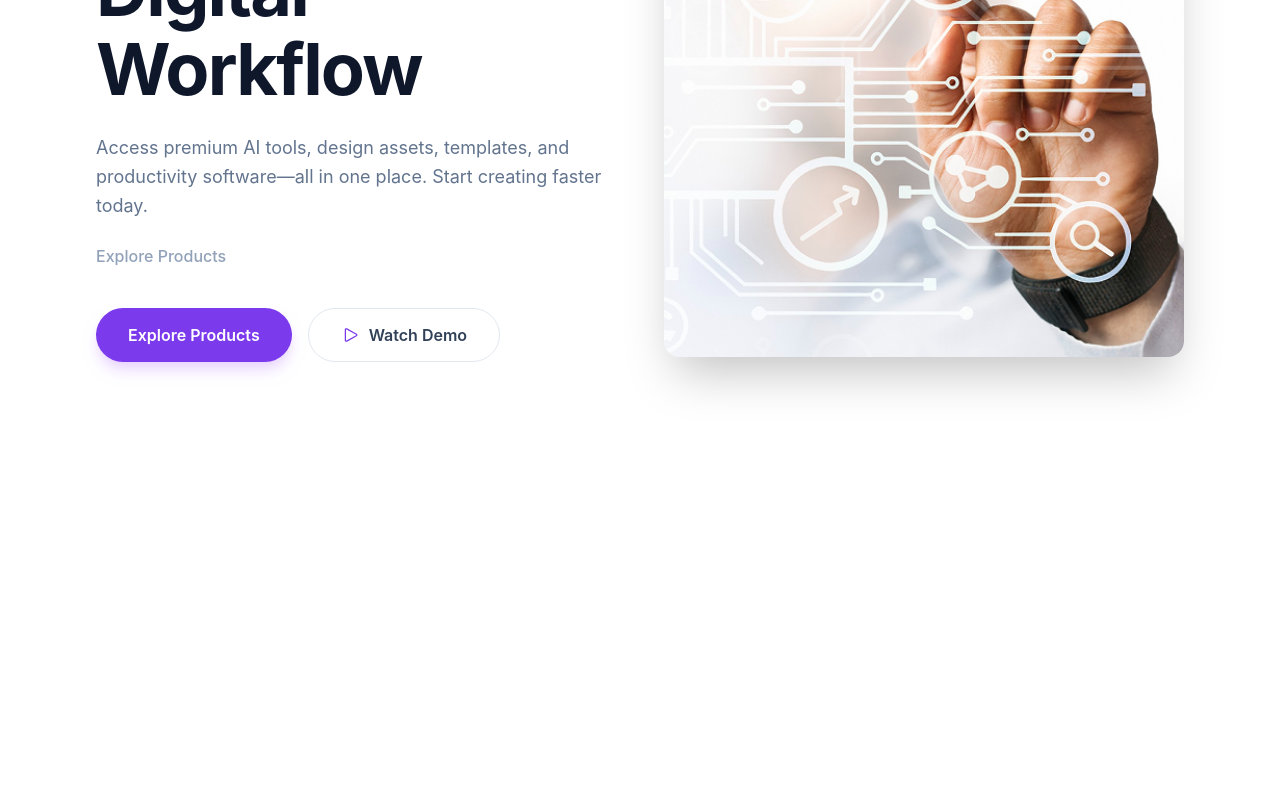
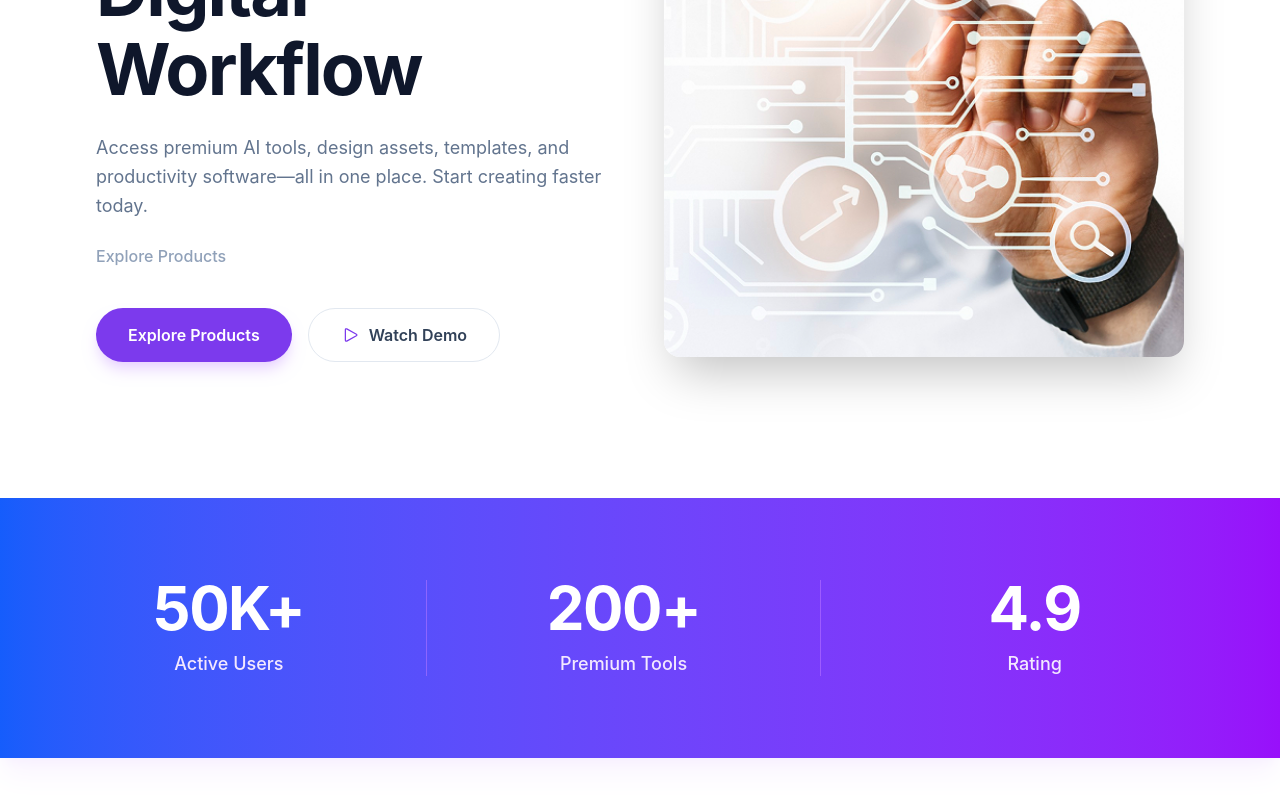
Before and after one commit to akbiplobx/B13-A6-DigiTools, a React (Vite) app: page / in a window 1280 px wide. Shown: the part 430-1230 px from the top of the page. Before the commit the page ends 880 px from the top, so only its background shows below. Built offline with nearby package versions, Linux system fonts and the light colour scheme.

Commit message:
stats section

```diff
--- a/src/App.jsx
+++ b/src/App.jsx
@@ -1,5 +1,6 @@
 import Banner from "./component/Banner"
 import NavBar from "./component/NavBar"
+import StatsSection from "./component/StatsSection"
 
 function App() {
 
@@ -8,6 +9,7 @@ function App() {
     <>
      <NavBar></NavBar>
      <Banner></Banner>
+     <StatsSection></StatsSection>
     </>
   )
 }
--- /dev/null
+++ b/src/component/StatsSection.jsx
@@ -0,0 +1,45 @@
+const StatsSection = () => {
+  const stats = [
+    {
+      value: "50K+",
+      label: "Active Users",
+    },
+    {
+      value: "200+",
+      label: "Premium Tools",
+    },
+    {
+      value: "4.9",
+      label: "Rating",
+    },
+  ];
+
+  return (
+    <div className="bg-gradient-to-r from-blue-600 to-purple-600 text-white py-20 px-6 md:px-12 my-12 shadow-xl shadow-purple-100/50">
+      <div className="max-w-7xl mx-auto">
+        <div className="grid grid-cols-1 md:grid-cols-3 items-center">
+          {stats.map((stat, index) => (
+            <div key={index} className="flex items-center w-full group">
+
+              <div className="flex-1 text-center py-6 md:py-0">
+                <p className="text-6xl font-bold tracking-tight mb-3">
+                  {stat.value}
+                </p>
+                <p className="text-lg text-purple-100 font-medium">
+                  {stat.label}
+                </p>
+              </div>
+
+
+              {index < stats.length - 1 && (
+                <div className="hidden md:block h-24 w-px bg-purple-400 opacity-50 mx-4"></div>
+              )}
+            </div>
+          ))}
+        </div>
+      </div>
+    </div>
+  );
+};
+
+export default StatsSection;
```
